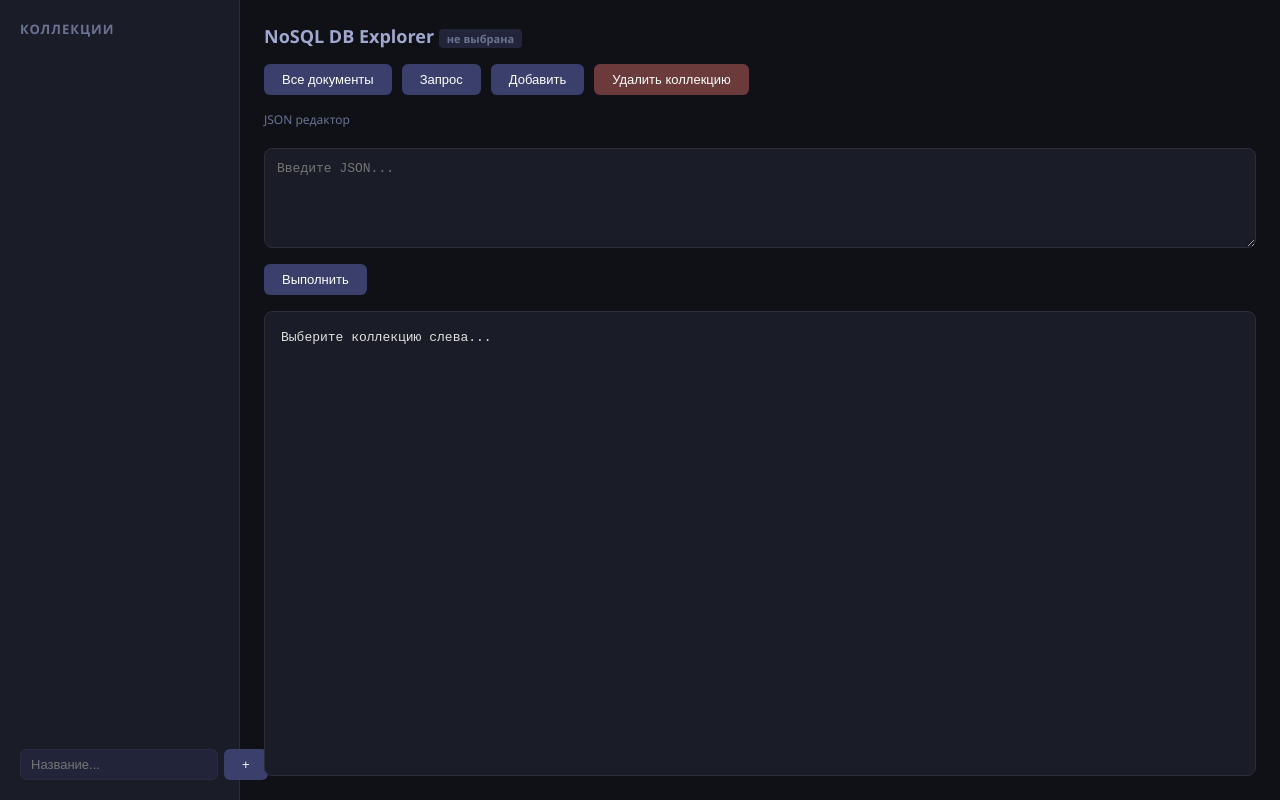
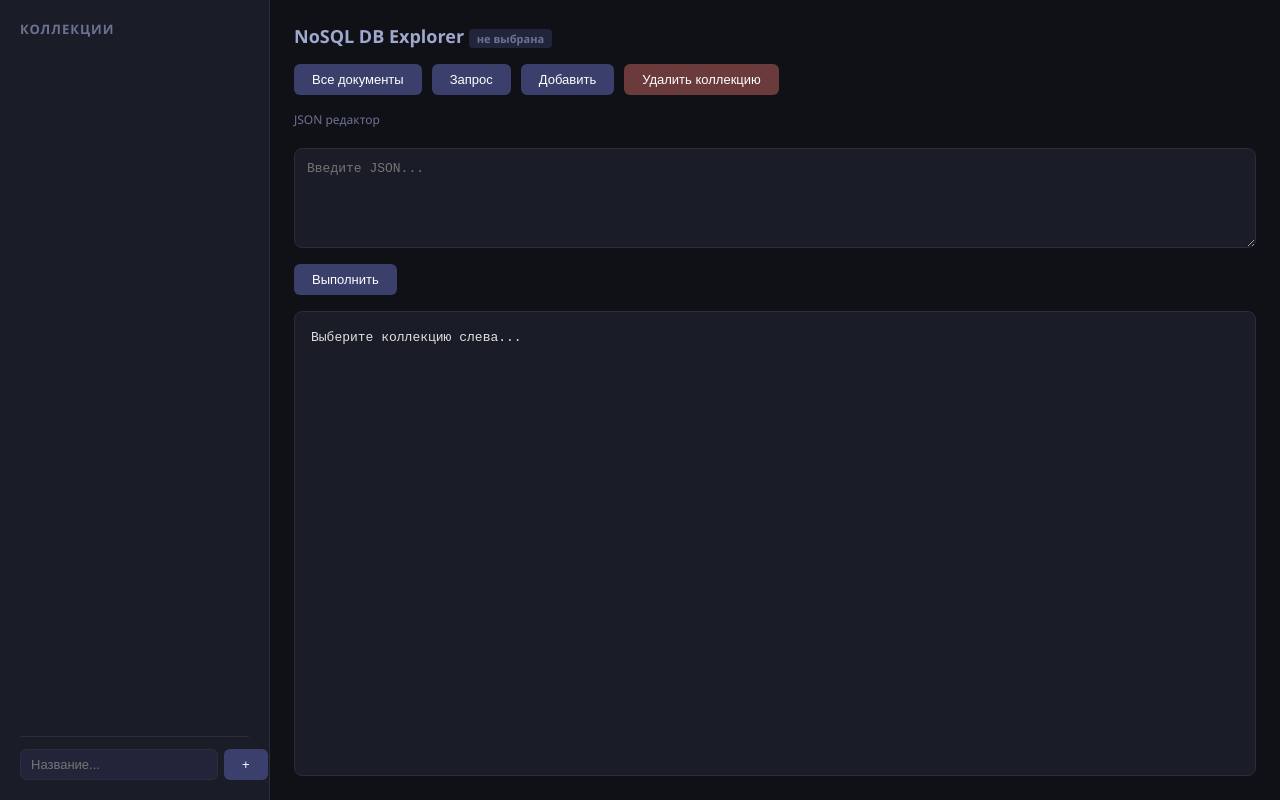
Before and after one commit to daniscoder/nosql-db-python, a Flask app: page / in a window 1280 px wide. Run offline with Flask 3, Linux system fonts and the light colour scheme; data that the repository does not hold is empty.

Commit message:
Fix: sidebar width to prevent button clipping

```diff
--- a/templates/index.html
+++ b/templates/index.html
@@ -16,7 +16,9 @@
         }
 
         aside {
-            width: 240px;
+            width: 270px;
+            min-width: 260px;
+            height: 100vh;
             background: #1a1d27;
             padding: 20px;
             display: flex;
@@ -33,7 +35,13 @@
             margin-bottom: 4px;
         }
 
-        #collection-list { display: flex; flex-direction: column; gap: 6px; }
+        #collection-list {
+            display: flex;
+            flex-direction: column;
+            gap: 6px;
+            flex: 1;
+            overflow-y: auto;
+        }
 
         .col-item {
             padding: 8px 12px;
@@ -52,7 +60,9 @@
         .new-collection {
             display: flex;
             gap: 6px;
-            margin-top: auto;
+            padding-top: 12px;
+            border-top: 1px solid #2a2d3a;
+            flex-shrink: 0;
         }
 
         .new-collection label {
```
